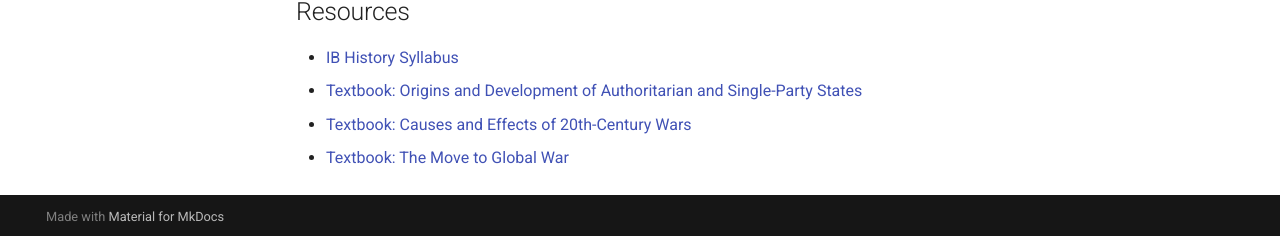
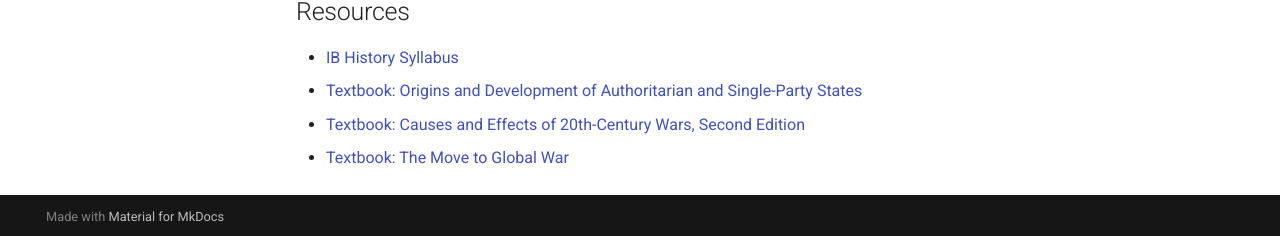
Before and after one commit to potatoeggy/eifueo, an MkDocs documentation site: the page built from docs/chw3mz.md, in a window 1280 px wide and 900 px high, scrolled down 4333 px. Shown: the part 661-897 px from the top of the window. Built offline with MkDocs 1.6.1 and Material for MkDocs 9.7.7, drawn with Linux system fonts in a browser that asks for light colours.

Commit message:
hist: update textbooks

```diff
--- a/docs/chw3mz.md
+++ b/docs/chw3mz.md
@@ -127,5 +127,5 @@ The abundance of **diverse** data allows for greater perspectives to be gleaned
 
  - [IB History Syllabus](/resources/g11/ib-history-syllabus.pdf)
  - [Textbook: Origins and Development of Authoritarian and Single-Party States](/resources/g11/textbook-authoritarian-states.pdf)
- - [Textbook: Causes and Effects of 20th-Century Wars](/resources/g11/textbook-cause-20-century-wars.pdf)
+ - [Textbook: Causes and Effects of 20th-Century Wars, Second Edition ](/resources/g11/textbook-cause-20-century-wars.pdf)
  - [Textbook: The Move to Global War](/resources/g11/textbook-move-global-war.pdf)
```
